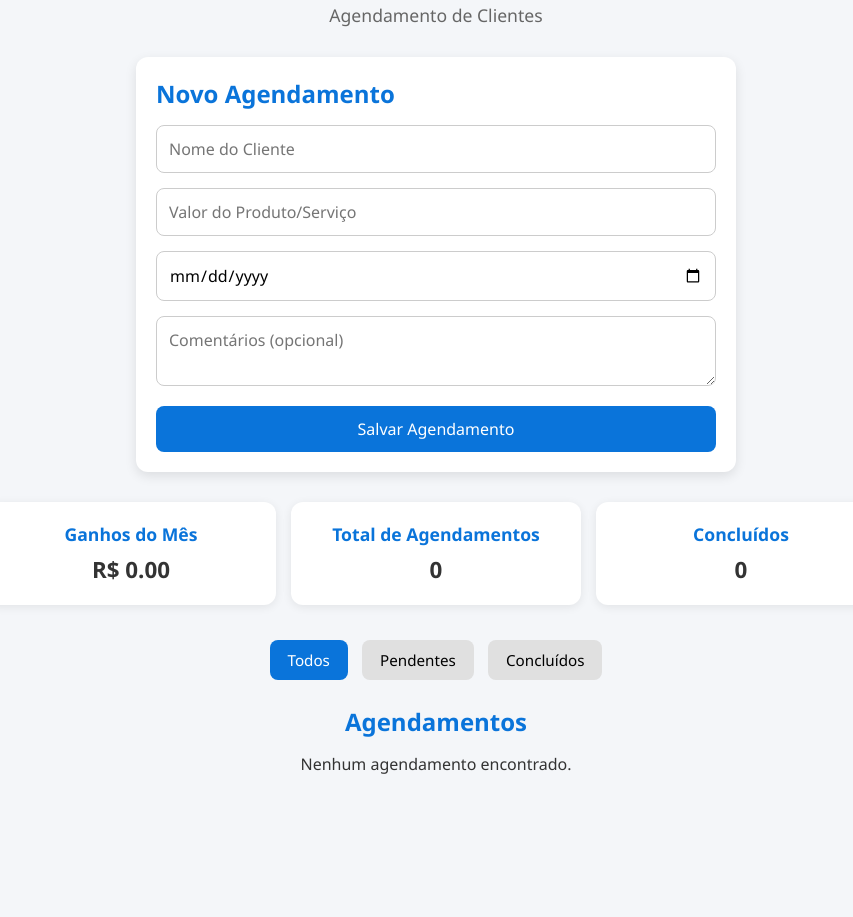
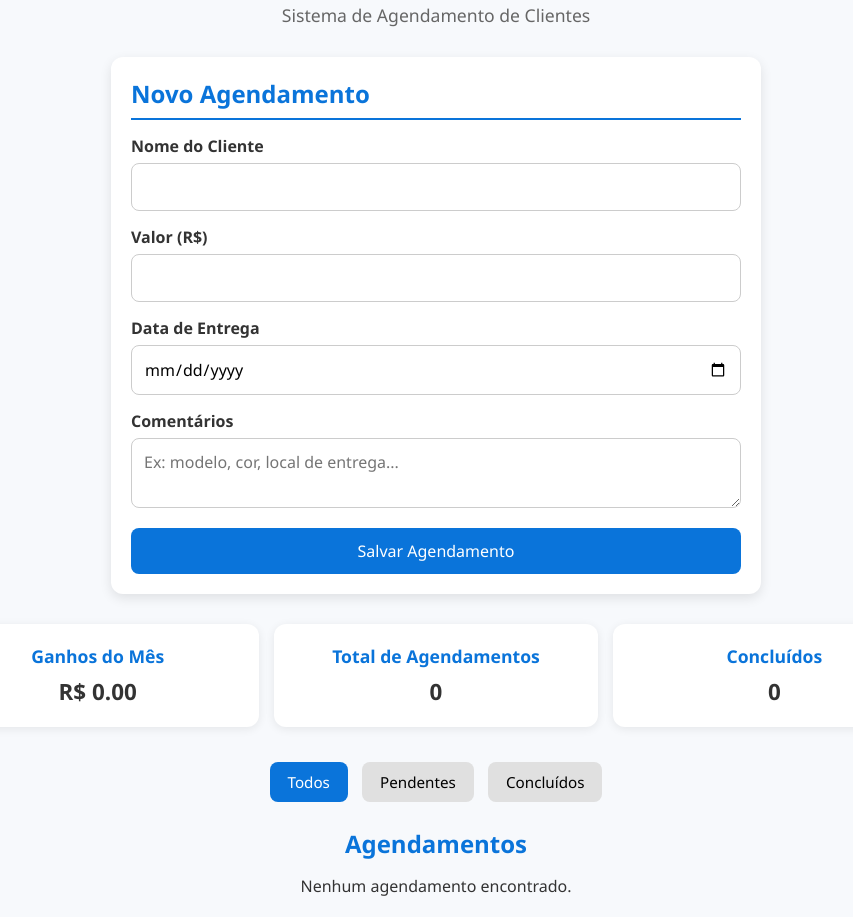
Before and after one commit to jardesonmagalhaes/porcelanataria, a plain HTML site: page index.html in a window 1280 px wide. Shown: the part 65-982 px from the top of the page, without its empty margins (204-1057 px from the left). Before the commit the page ends 860 px from the top, so only its background shows below. Drawn offline with Linux system fonts and the light colour scheme.

Commit message:
Update index.html

```diff
--- a/index.html
+++ b/index.html
@@ -11,8 +11,10 @@
       --success: #28a745;
       --danger: #dc3545;
       --warning: #f0ad4e;
-      --bg: #f4f6f9;
+      --bg: #f7f9fc;
       --card-bg: #fff;
+      --text-dark: #333;
+      --text-light: #666;
     }
 
     * {
@@ -24,7 +26,7 @@
 
     body {
       background: var(--bg);
-      color: #333;
+      color: var(--text-dark);
       padding: 20px;
     }
 
@@ -40,7 +42,7 @@
     }
 
     header p {
-      color: #666;
+      color: var(--text-light);
       font-size: 1.1rem;
     }
 
@@ -50,7 +52,7 @@
       padding: 20px;
       border-radius: 12px;
       box-shadow: 0 4px 12px rgba(0,0,0,0.1);
-      max-width: 600px;
+      max-width: 650px;
       margin: auto;
       margin-bottom: 30px;
     }
@@ -58,11 +60,19 @@
     form h2 {
       margin-bottom: 15px;
       color: var(--primary);
+      border-bottom: 2px solid var(--primary);
+      padding-bottom: 8px;
+    }
+
+    form label {
+      font-weight: bold;
+      display: block;
+      margin-bottom: 6px;
+      color: var(--text-dark);
     }
 
     form input,
-    form textarea,
-    form select {
+    form textarea {
       width: 100%;
       padding: 12px;
       margin-bottom: 15px;
@@ -89,7 +99,7 @@
 
     /* RESUMO */
     #resumo {
-      max-width: 900px;
+      max-width: 1000px;
       margin: auto;
       display: grid;
       grid-template-columns: repeat(auto-fit, minmax(220px, 1fr));
@@ -118,7 +128,7 @@
 
     /* FILTROS */
     #filtros {
-      max-width: 900px;
+      max-width: 1000px;
       margin: auto;
       margin-bottom: 20px;
       text-align: center;
@@ -149,9 +159,9 @@
 
     #agendamentos-container {
       display: grid;
-      grid-template-columns: repeat(auto-fit, minmax(260px, 1fr));
+      grid-template-columns: repeat(auto-fit, minmax(280px, 1fr));
       gap: 15px;
-      max-width: 900px;
+      max-width: 1000px;
       margin: auto;
     }
 
@@ -160,19 +170,25 @@
       padding: 20px;
       border-radius: 12px;
       box-shadow: 0 2px 10px rgba(0,0,0,0.08);
-      position: relative;
       display: flex;
       flex-direction: column;
       justify-content: space-between;
     }
 
-    .agendamento h3 {
-      color: var(--primary-dark);
+    .campo {
       margin-bottom: 8px;
     }
 
-    .agendamento p {
-      margin: 6px 0;
+    .campo strong {
+      display: block;
+      color: var(--text-light);
+      font-size: 0.9rem;
+      margin-bottom: 2px;
+    }
+
+    .campo span {
+      font-size: 1rem;
+      color: var(--text-dark);
     }
 
     .status {
@@ -204,22 +220,29 @@
     .concluir:hover { background-color: #1e7e34; }
     .cancelar:hover { background-color: #d48806; }
     .excluir:hover { background-color: #a71d2a; }
-
   </style>
 </head>
 <body>
   <header>
     <h1>Valnei Assis Porcelanataria</h1>
-    <p>Agendamento de Clientes</p>
+    <p>Sistema de Agendamento de Clientes</p>
   </header>
 
   <main>
     <form id="agendamento-form">
       <h2>Novo Agendamento</h2>
-      <input type="text" id="nome" placeholder="Nome do Cliente" required>
-      <input type="number" id="valor" placeholder="Valor do Produto/Serviço" required>
+      <label for="nome">Nome do Cliente</label>
+      <input type="text" id="nome" required>
+
+      <label for="valor">Valor (R$)</label>
+      <input type="number" id="valor" required>
+
+      <label for="dataEntrega">Data de Entrega</label>
       <input type="date" id="dataEntrega" required>
-      <textarea id="comentarios" placeholder="Comentários (opcional)"></textarea>
+
+      <label for="comentarios">Comentários</label>
+      <textarea id="comentarios" placeholder="Ex: modelo, cor, local de entrega..."></textarea>
+
       <button type="submit">Salvar Agendamento</button>
     </form>
 
@@ -273,11 +296,11 @@
       div.className = 'agendamento';
 
       div.innerHTML = `
-        <h3>${agendamento.nome}</h3>
-        <p><strong>Valor:</strong> R$ ${agendamento.valor.toFixed(2)}</p>
-        <p><strong>Entrega:</strong> ${new Date(agendamento.dataEntrega).toLocaleDateString("pt-BR")}</p>
-        <p><strong>Comentários:</strong> ${agendamento.comentarios || 'Nenhum'}</p>
-        <p class="status">Status: ${agendamento.concluido ? '✅ Concluído' : '⏳ Pendente'}</p>
+        <div class="campo"><strong>Cliente</strong><span>${agendamento.nome}</span></div>
+        <div class="campo"><strong>Valor</strong><span>R$ ${agendamento.valor.toFixed(2)}</span></div>
+        <div class="campo"><strong>Data de Entrega</strong><span>${new Date(agendamento.dataEntrega).toLocaleDateString("pt-BR")}</span></div>
+        <div class="campo"><strong>Comentários</strong><span>${agendamento.comentarios || 'Nenhum'}</span></div>
+        <p class="status"><strong>Status:</strong> ${agendamento.concluido ? '✅ Concluído' : '⏳ Pendente'}</p>
         <div class="acoes">
           ${!agendamento.concluido
             ? `<button class="acao concluir" onclick="concluirAgendamento(${index})">Concluir</button>`
@@ -292,8 +315,9 @@
     function atualizarResumo() {
       let ganhosMes = 0;
       let concluidos = 0;
-      const mesAtual = new Date().getMonth();
-      const anoAtual = new Date().getFullYear();
+      const agora = new Date();
+      const mesAtual = agora.getMonth();
+      const anoAtual = agora.getFullYear();
 
       agendamentos.forEach(ag => {
         const dataAg = new Date(ag.dataEntrega);
```
